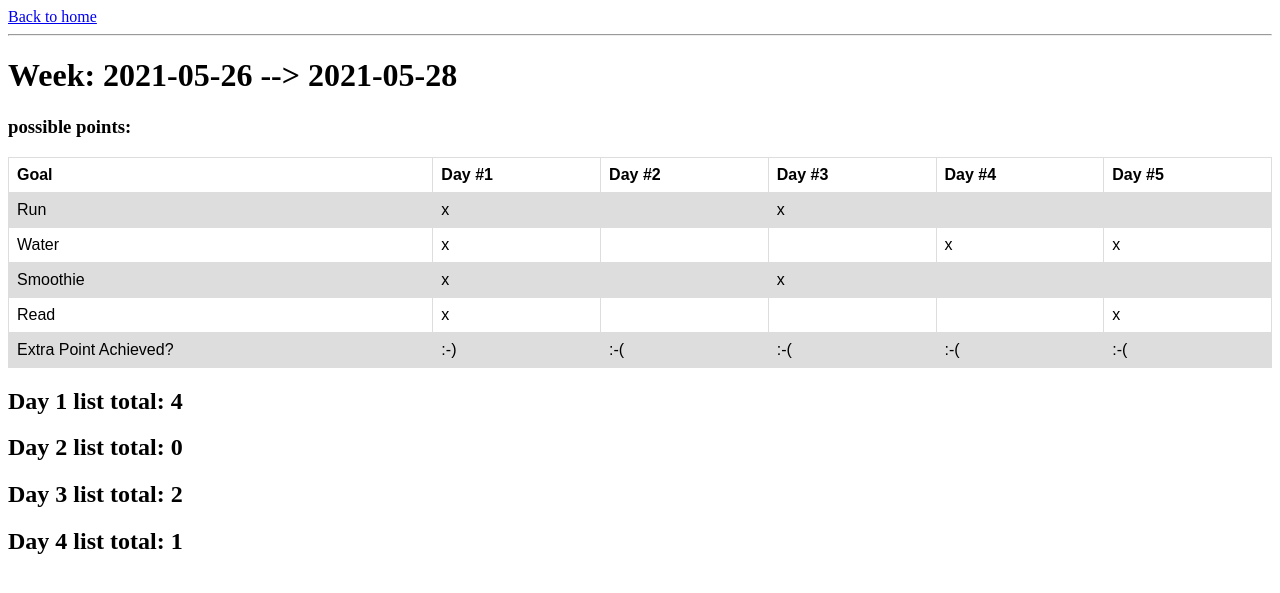
After one commit to tmbyers1102/goalsapp, a Django app: page /weeks/1/ in a window 1280 px wide. The commit adds this page. Shown: the top 593 px of the page. Run offline with Django 3.2, Linux system fonts and the light colour scheme; data comes from the database, SQL or seed files in the repository; both versions use the stored data as it was after the commit.

Commit message:
added view functionality: weekdetailview and weekcreateview

```diff
--- /dev/null
+++ b/goal_item/templates/goal_item/currentgoalweek_detail.html
@@ -0,0 +1,90 @@
+{% extends 'base.html' %}
+{% block content %}
+
+<style>
+    table {
+      font-family: arial, sans-serif;
+      border-collapse: collapse;
+      width: 100%;
+    }
+
+    td, th {
+      border: 1px solid #dddddd;
+      text-align: left;
+      padding: 8px;
+    }
+
+    tr:nth-child(even) {
+      background-color: #dddddd;
+    }
+</style>
+
+<a href="{% url 'weeks:home' %}">Back to home</a>
+<hr />
+
+    <h1>Week: {{ week }}</h1>
+    <h3>possible points: </h3>
+
+<table>
+    <!-- headers -->
+    <tr>
+      <th>Goal</th>
+      <th>Day #1</th>
+      <th>Day #2</th>
+      <th>Day #3</th>
+      <th>Day #4</th>
+      <th>Day #5</th>
+    </tr>
+    <tr>
+        <td>Run</td>
+        <td>{{ gd1_run_value }}</td>
+        <td>{{ gd2_run_value }}</td>
+        <td>{{ gd3_run_value }}</td>
+        <td>{{ gd4_run_value }}</td>
+        <td>{{ gd5_run_value }}</td>
+
+    </tr>
+    <tr>
+        <td>Water</td>
+        <td>{{ gd1_water_value }}</td>
+        <td>{{ gd2_water_value }}</td>
+        <td>{{ gd3_water_value }}</td>
+        <td>{{ gd4_water_value }}</td>
+        <td>{{ gd5_water_value }}</td>
+
+    </tr>
+    <tr>
+        <td>Smoothie</td>
+        <td>{{ gd1_smoothie_value }}</td>
+        <td>{{ gd2_smoothie_value }}</td>
+        <td>{{ gd3_smoothie_value }}</td>
+        <td>{{ gd4_smoothie_value }}</td>
+        <td>{{ gd5_smoothie_value }}</td>
+
+    </tr>
+    <tr>
+        <td>Read</td>
+        <td>{{ gd1_read_value }}</td>
+        <td>{{ gd2_read_value }}</td>
+        <td>{{ gd3_read_value }}</td>
+        <td>{{ gd4_read_value }}</td>
+        <td>{{ gd5_read_value }}</td>
+
+    </tr>
+    <tr>
+        <td>Extra Point Achieved?</td>
+        <td>{{ gd1_extra_point_value }}</td>
+        <td>{{ gd2_extra_point_value }}</td>
+        <td>{{ gd3_extra_point_value }}</td>
+        <td>{{ gd4_extra_point_value }}</td>
+        <td>{{ gd5_extra_point_value }}</td>
+
+    </tr>
+  </table>
+
+  <h2>Day 1 list total: {{ day_1_list_total }}</h2>
+  <h2>Day 2 list total: {{ day_2_list_total }}</h2>
+  <h2>Day 3 list total: {{ day_3_list_total }}</h2>
+  <h2>Day 4 list total: {{ day_4_list_total }}</h2>
+
+{% endblock content %}
--- a/goal_item/templates/goal_item/home.html
+++ b/goal_item/templates/goal_item/home.html
@@ -5,5 +5,11 @@
     <hr />
     <h1>Home</h1>
 
+    <h2>Daily Success Percentage: __%</h2>
+    <p>AKA: days with is_complete=True vs days with False</p>
+    <h2>Weekly Success Percentage: __%</h2>
+    <p>AKA: weeks with is_complete=True vs days with False</p>
+
+
 
 {% endblock content %}
--- a/goal_item/templates/goal_item/this_week.html
+++ b/goal_item/templates/goal_item/this_week.html
@@ -21,7 +21,7 @@
 
 
 
-    <h1>This weeks progress</h1>
+    <h1>Week: {{ this_week }}</h1>
     <h3>possible points: {{ weeks_possible_points }}</h3>
     <h1>This weeks Goals</h1>
 
@@ -51,4 +51,8 @@
     {% endfor %}
   </table>
 
+
+  <h3>Day 1</h3>
+  <p>day 1: {{ this_week_d1 }}</p>
+
 {% endblock content %}
--- a/goal_item/urls.py
+++ b/goal_item/urls.py
@@ -1,12 +1,11 @@
 from django.conf import settings
 from django.urls import include, path
 from . import views
-from .views import item_detail, item_list, this_week, home
+from .views import home, CurrentGoalWeekDetailView
 
-app_name = "items"
+app_name = "weeks"
 
 urlpatterns = [
     path('', home, name='home'),
-    path('<pk>/', item_detail, name='item-detail'),
-    path('thisweek/<pk>/', this_week, name='this-week'),
+    path('weeks/<int:pk>/', CurrentGoalWeekDetailView.as_view(), name='week-deatil'),
 ]
--- a/goal_item/views.py
+++ b/goal_item/views.py
@@ -1,9 +1,17 @@
-from django.shortcuts import render
+from goaldays.models import GoalDayOne
+from django.shortcuts import get_object_or_404, render
 from django.http import HttpResponse
 from .models import GoalItem, Agent, CurrentGoalDay, CurrentGoalWeek
 from django.views import generic
+from django.views.generic import (
+    DetailView,
+    ListView,
+    CreateView,
+    UpdateView,
+    DeleteView
+)
 from django.urls import reverse
-from .forms import GoalItemModelForm
+from .forms import GoalItemModelForm, CurrentGoalWeekModelForm
 
 
 def home(request):
@@ -11,40 +19,189 @@ def home(request):
     return render(request, 'goal_item/home.html')
 
 
-def item_list(request):
-    items = GoalItem.objects.all()
-    toms_items = GoalItem.objects.filter(agent=1)
-    agents = Agent.objects.all()
-    agent_goals = GoalItem.objects.all()
-    context = {
-        "items": items,
-        "toms_items": toms_items,
-        "agents": agents,
-        "agent_goals": agent_goals
-    }
-    return render(request, "goal_item/item_list.html", context)
+class CurrentGoalWeekDetailView(DetailView):
+    model = CurrentGoalWeek
+    # Dont think context_ob_name is needed anymore
+    context_object_name = "week"
 
+    def get_context_data(self, **kwargs):
+        context = super(CurrentGoalWeekDetailView, self).get_context_data(**kwargs)
+        week = self.get_object()
+    # day 1
+        if week.gd1_run:
+            gd1_run_value = str("x")
+        else:
+            gd1_run_value = str("")
+        if week.gd1_water:
+            gd1_water_value = str("x")
+        else:
+            gd1_water_value = str("")
+        if week.gd1_smoothie:
+            gd1_smoothie_value = str("x")
+        else:
+            gd1_smoothie_value = str("")
+        if week.gd1_read:
+            gd1_read_value = str("x")
+        else:
+            gd1_read_value = str("")
+        day_1_list = [week.gd1_run, week.gd1_water, week.gd1_smoothie, week.gd1_read]
+        day_1_list_total = 0
+        for x in day_1_list:
+            if x == True:
+                day_1_list_total += 1
+        if day_1_list_total == 4:
+            gd1_extra_point_value = str(":-)")
+        else:
+            gd1_extra_point_value = str(":-(")
 
-def item_detail(request, pk):
-    item = GoalItem.objects.get(id=pk)
-    context = {
-        "item": item
-    }
-    return render(request, "goal_item/item_detail.html", context)
+    # day 2
+        if week.gd2_run:
+            gd2_run_value = str("x")
+        else:
+            gd2_run_value = str("")
+        if week.gd2_water:
+            gd2_water_value = str("x")
+        else:
+            gd2_water_value = str("")
+        if week.gd2_smoothie:
+            gd2_smoothie_value = str("x")
+        else:
+            gd2_smoothie_value = str("")
+        if week.gd2_read:
+            gd2_read_value = str("x")
+        else:
+            gd2_read_value = str("")
+        day_2_list = [week.gd2_run, week.gd2_water, week.gd2_smoothie, week.gd2_read]
+        day_2_list_total = 0
+        for x in day_2_list:
+            if x == True:
+                day_2_list_total += 1
+        if day_2_list_total == 4:
+            gd2_extra_point_value = str(":-)")
+        else:
+            gd2_extra_point_value = str(":-(")
 
+    # day 3
+        if week.gd3_run:
+            gd3_run_value = str("x")
+        else:
+            gd3_run_value = str("")
+        if week.gd3_water:
+            gd3_water_value = str("x")
+        else:
+            gd3_water_value = str("")
+        if week.gd3_smoothie:
+            gd3_smoothie_value = str("x")
+        else:
+            gd3_smoothie_value = str("")
+        if week.gd3_read:
+            gd3_read_value = str("x")
+        else:
+            gd3_read_value = str("")
+        day_3_list = [week.gd3_run, week.gd3_water, week.gd3_smoothie, week.gd3_read]
+        day_3_list_total = 0
+        for x in day_3_list:
+            if x == True:
+                day_3_list_total += 1
+        if day_3_list_total == 4:
+            gd3_extra_point_value = str(":-)")
+        else:
+            gd3_extra_point_value = str(":-(")
 
-def this_week(request, pk):
-    this_week = CurrentGoalWeek.objects.get(id=pk)
-    weeks_possible_points = CurrentGoalWeek.objects.get(id=pk).choose_goals.count() * 5
-    weeks_goals = CurrentGoalWeek.objects.get(id=pk).choose_goals.order_by('name')
-    # weeks_earned_points =
-    context = {
-        "this_week": this_week,
-        "weeks_possible_points": weeks_possible_points,
-        "weeks_goals": weeks_goals,
-        # "weeks_earned_points": weeks_earned_points,
-    }
-    return render(request, "goal_item/this_week.html", context)
+    # day 4
+        if week.gd4_run:
+            gd4_run_value = str("x")
+        else:
+            gd4_run_value = str("")
+        if week.gd4_water:
+            gd4_water_value = str("x")
+        else:
+            gd4_water_value = str("")
+        if week.gd4_smoothie:
+            gd4_smoothie_value = str("x")
+        else:
+            gd4_smoothie_value = str("")
+        if week.gd4_read:
+            gd4_read_value = str("x")
+        else:
+            gd4_read_value = str("")
+        day_4_list = [week.gd4_run, week.gd4_water, week.gd4_smoothie, week.gd4_read]
+        day_4_list_total = 0
+        for x in day_4_list:
+            if x == True:
+                day_4_list_total += 1
+        if day_4_list_total == 4:
+            gd4_extra_point_value = str(":-)")
+        else:
+            gd4_extra_point_value = str(":-(")
+
+    # day 5
+        if week.gd5_run:
+            gd5_run_value = str("x")
+        else:
+            gd5_run_value = str("")
+        if week.gd5_water:
+            gd5_water_value = str("x")
+        else:
+            gd5_water_value = str("")
+        if week.gd5_smoothie:
+            gd5_smoothie_value = str("x")
+        else:
+            gd5_smoothie_value = str("")
+        if week.gd5_read:
+            gd5_read_value = str("x")
+        else:
+            gd5_read_value = str("")
+        day_5_list = [week.gd5_run, week.gd5_water, week.gd5_smoothie, week.gd5_read]
+        day_5_list_total = 0
+        for x in day_5_list:
+            if x == True:
+                day_5_list_total += 1
+        if day_5_list_total == 4:
+            gd5_extra_point_value = str(":-)")
+        else:
+            gd5_extra_point_value = str(":-(")
+
+    # context
+        context = {
+            'week': week,
+            # day 1
+            'gd1_run_value': gd1_run_value,
+            'gd1_water_value': gd1_water_value,
+            'gd1_smoothie_value': gd1_smoothie_value,
+            'gd1_read_value': gd1_read_value,
+            'gd1_extra_point_value': gd1_extra_point_value,
+            'day_1_list_total': day_1_list_total,
+            # day 2
+            'gd2_run_value': gd2_run_value,
+            'gd2_water_value': gd2_water_value,
+            'gd2_smoothie_value': gd2_smoothie_value,
+            'gd2_read_value': gd2_read_value,
+            'gd2_extra_point_value': gd2_extra_point_value,
+            'day_2_list_total': day_2_list_total,
+            # day 3
+            'gd3_run_value': gd3_run_value,
+            'gd3_water_value': gd3_water_value,
+            'gd3_smoothie_value': gd3_smoothie_value,
+            'gd3_read_value': gd3_read_value,
+            'gd3_extra_point_value': gd3_extra_point_value,
+            'day_3_list_total': day_3_list_total,
+            # day 4
+            'gd4_run_value': gd4_run_value,
+            'gd4_water_value': gd4_water_value,
+            'gd4_smoothie_value': gd4_smoothie_value,
+            'gd4_read_value': gd4_read_value,
+            'gd4_extra_point_value': gd4_extra_point_value,
+            'day_4_list_total': day_4_list_total,
+            # day 5
+            'gd5_run_value': gd5_run_value,
+            'gd5_water_value': gd5_water_value,
+            'gd5_smoothie_value': gd5_smoothie_value,
+            'gd5_read_value': gd5_read_value,
+            'gd5_extra_point_value': gd5_extra_point_value,
+            'day_5_list_total': day_5_list_total,
+        }
+        return context
 
 
 class GoalItemCreateView(generic.CreateView):
@@ -61,3 +218,20 @@ class GoalItemCreateView(generic.CreateView):
         instance.save()
         self.goalitem = instance
         return super(GoalItemCreateView, self).form_valid(form)
+
+
+class CurrentGoalWeekCreateView(generic.CreateView):
+    template_name = "goal_item/currentgoalweek_create.html"
+    form_class = CurrentGoalWeekModelForm
+
+    def get_success_url(self):
+        print('week created')
+        print(self.currentgoalweek)
+        return reverse("weeks:home")
+
+    def form_valid(self, form):
+        instance = form.save(commit=False)
+        # instance.user = self.request.user
+        instance.save()
+        self.currentgoalweek = instance
+        return super(CurrentGoalWeekCreateView, self).form_valid(form)
--- a/goalsapp/urls.py
+++ b/goalsapp/urls.py
@@ -1,10 +1,11 @@
 from django.contrib import admin
 from django.urls import include, path
-from goal_item.views import GoalItemCreateView
+from goal_item.views import GoalItemCreateView, CurrentGoalWeekCreateView
 
 
 urlpatterns = [
     path('admin/', admin.site.urls),
     path('goals/create/', GoalItemCreateView.as_view(), name='goal-create'),
+    path('weeks/create/', CurrentGoalWeekCreateView.as_view(), name='week-create'),
     path('', include('goal_item.urls', namespace='items')),
 ]
```
Also changed, not shown: goal_item/admin.py (+38 -1 lines), goal_item/forms.py (+10 -1 lines), goal_item/models.py (+31 -11 lines), goal_item/templates/goal_item/currentgoalweek_create.html (added, +23 -0 lines), db.sqlite3, goal_item/migrations/0007_auto_20210526_2015.py (added).
